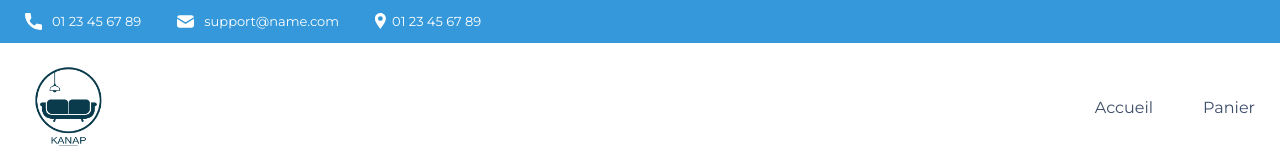
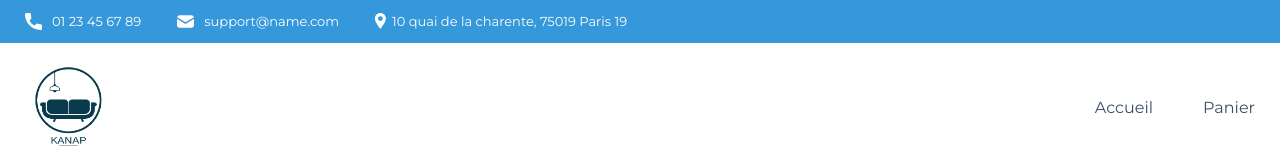
Before and after one commit to SupMBH/P5_naget_code, a plain HTML site: page front/html/index.html in a window 1280 px wide. Shown: the top 160 px of the page. Drawn offline with Linux system fonts and the light colour scheme; a script that the page names is missing.

Commit message:
correction index

```diff
--- a/front/html/index.html
+++ b/front/html/index.html
@@ -22,7 +22,7 @@
           <ul>
             <li><img src="../images/icons/phone.svg" alt="logo de téléphone" class="informations__phone">01 23 45 67 89</li>
             <li><img src="../images/icons/mail.svg" alt="logo d'une enveloppe" class="informations__mail">support@name.com</li>
-            <li><img src="../images/icons/adress.svg" alt="logo d'un point de géolocalisation" class="informations__address">01 23 45 67 89</li>
+            <li><img src="../images/icons/adress.svg" alt="logo d'un point de géolocalisation" class="informations__address">10 quai de la charente, 75019 Paris 19</li>
           </ul>
         </div>
       </div>
```
